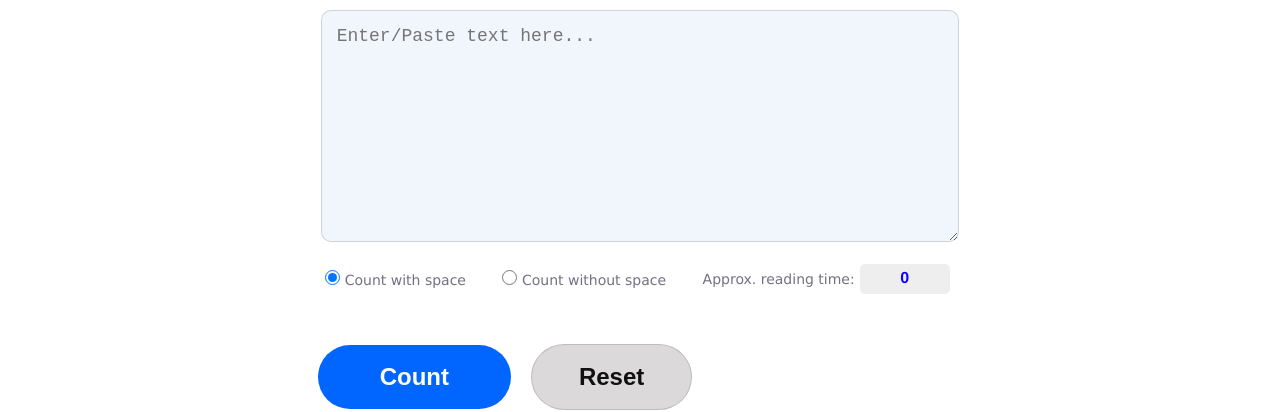
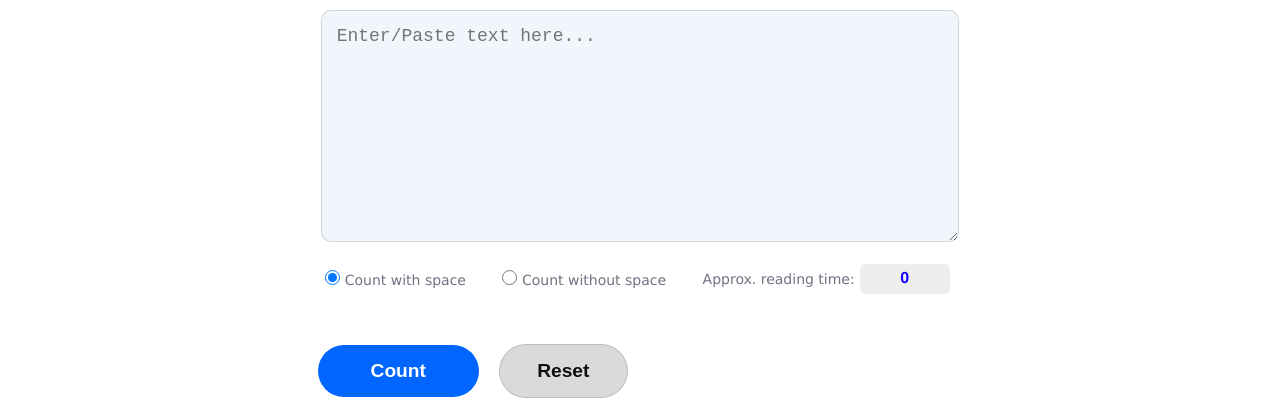
Before and after one commit to DannyTechStudio/Vanilla-JS-Text-Analyzer, a plain HTML site: page index.html in a window 1280 px wide. Shown: the part 394-806 px from the top of the page. Drawn offline with Linux system fonts and the light colour scheme.

Commit message:
Buttons width modified

```diff
--- a/counter.css
+++ b/counter.css
@@ -221,9 +221,9 @@ label {
 }
 
 #counter-btn {
-    width: 30%;
-    padding: 18px;
-    font-size: 1.5rem;
+    width: 25%;
+    padding: 15px;
+    font-size: 1.2rem;
     font-weight: bold;
     border: none;
     border-radius: 50px;
@@ -239,9 +239,9 @@ label {
 }
 
 #counter-reset-btn {
-    width: 25%;
-    padding: 18px;
-    font-size: 1.5rem;
+    width: 20%;
+    padding: 15px;
+    font-size: 1.2rem;
     font-weight: bold;
     border: 1px solid var(--all-border-color);
     border-radius: 50px;
```
